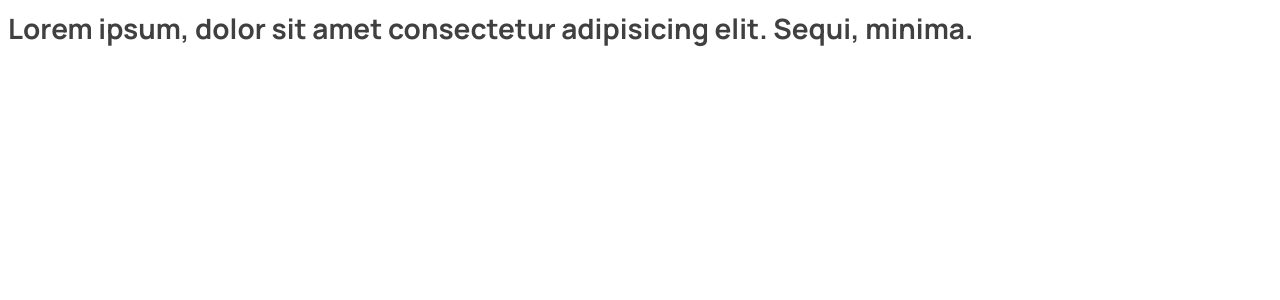
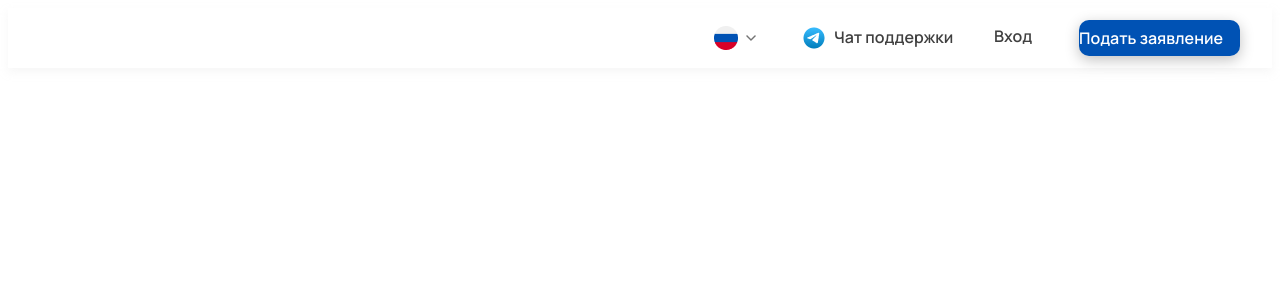
Before and after one commit to FrowningCat/visa_landing, a Next.js app: page / in a window 1280 px wide. Shown: the top 300 px of the page. Built offline with nearby package versions, Linux system fonts and the light colour scheme.

Commit message:
add header

```diff
--- a/app/globals.css
+++ b/app/globals.css
@@ -1,18 +1,66 @@
-@import url("https://fonts.googleapis.com/css2?family=Inter&family=Manrope:wght@400;500;600;700&family=Noto+Sans:wght@300;400;500;700&family=Roboto&display=swap");
+@import url('https://fonts.googleapis.com/css2?family=Inter&family=Manrope:wght@400;500;600;700&family=Noto+Sans:wght@300;400;500;700&family=Roboto&display=swap');
 .landing {
     margin: 0;
     padding: 0;
-  font-family: "Manrope";
+    font-family: 'Manrope';
     color: #404040;
 }
 
+.link:hover {
+    cursor: pointer;
+}
+
+a {
+    color: inherit;
+    text-decoration: none;
+}
+
 .header {
+    height: 60px;
+    display: flex;
+    background-color: #fff;
+    filter: drop-shadow(0px 4px 4px rgba(219, 219, 219, 0.25));
     font-size: 16px;
     font-weight: 600;
     line-height: 21.86px;
+}
+.header__block {
+    height: 24px;
+    width: 319px;
+    display: flex;
+    gap: 40px;
+    margin-top: 18px;
+    margin-left: 706px;
+}
+.header__imgFlag {
+    width: 48px;
+    display: flex;
+    gap: 8px;
+    align-items: center;
+}
+.header__tg {
+    width: 152px;
+    display: flex;
+    gap: 8px;
+    align-items: center;
+}
+.header__button {
+    height: 36px;
+    width: 161px;
+    display: flex;
+    color: #fff;
+    background: #0052b4;
+    border-radius: 10px;
+    filter: drop-shadow(0px 4px 7px rgba(0, 0, 0, 0.24));
+    margin-top: 12px;
+    margin-left: 46px;
+    align-items: center;
+    gap: 10px;
+    font-weight: 14px;
+    line-height: 20px;
 }
 
 .footer {
     font-size: 14px;
     line-height: 19.12px;
-}/*# sourceMappingURL=globals.css.map */
+} /*# sourceMappingURL=globals.css.map */
--- a/app/globals.scss
+++ b/app/globals.scss
@@ -2,8 +2,11 @@
 
 $mainTextColor: #404040;
 $additionalTextColor: #7a7a7a;
+$rareTextColor: #808080;
 $buttonTextColor: #fff;
 $selectedTextColor: #0052b4;
+$buttonColor: #0052b4;
+$headerBackgroundColor: #fff;
 $mainBackgroundColor: #dfe8eb;
 $footerBackgroundColor: #081627;
 
@@ -36,10 +39,58 @@ $footerOfferHeightText: 16.39px;
     color: $mainTextColor;
 }
 
+.link:hover {
+    cursor: pointer;
+}
+
+a {
+    color: inherit;
+    text-decoration: none;
+}
+
 .header {
+    height: 60px;
+    display: flex;
+    background-color: $headerBackgroundColor;
+    filter: drop-shadow(0px 4px 4px rgba(219, 219, 219, 25%));
     font-size: $mainWeightText;
     font-weight: $mainSizeText;
     line-height: $headerLineHeightText;
+    &__block {
+        height: 24px;
+        width: 319px;
+        display: flex;
+        gap: 40px;
+        margin-top: 18px;
+        margin-left: 706px;
+    }
+    &__imgFlag {
+        width: 48px;
+        display: flex;
+        gap: 8px;
+        align-items: center;
+    }
+    &__tg {
+        width: 152px;
+        display: flex;
+        gap: 8px;
+        align-items: center;
+    }
+    &__button {
+        height: 36px;
+        width: 161px;
+        display: flex;
+        color: $buttonTextColor;
+        background: $buttonColor;
+        border-radius: 10px;
+        filter: drop-shadow(0px 4px 7px rgba(000, 000, 000, 24%));
+        margin-top: 12px;
+        margin-left: 46px;
+        align-items: center;
+        gap: 10px;
+        font-weight: $footerWeightText;
+        line-height: $buttonLineHeightText;
+    }
 }
 
 .footer {
--- a/app/page.tsx
+++ b/app/page.tsx
@@ -1,16 +1,38 @@
 import Image from 'next/image';
+import Link from 'next/link';
+import ru from '../public/RU.png';
+import chevronDownGray from '../public/chevron.down.gray.png';
+import telegram from '../public/telegram.png';
 
 export default function Home() {
     return (
         <div className="landing">
-            <header className="header"></header>
+            <header className="header">
+                <div className="header__block">
+                    <div className="header__imgFlag">
+                        <Image src={ru} alt="flag" />
+                        <Image
+                            src={chevronDownGray}
+                            alt="chevronDownGray"
+                            className="link"
+                        />
+                    </div>
+                    <div className="header__tg">
+                        <Image src={telegram} alt="telegram" />
+                        <Link href="https://t.me/Frowning_Cat">
+                            <text className="link">Чат поддержки</text>
+                        </Link>
+                    </div>
+                    <div className="header__enterText link">
+                        <text>Вход</text>
+                    </div>
+                </div>
+                <div className="header__button link">
+                    <text>Подать заявление</text>
+                </div>
+            </header>
             <main className="main"></main>
-            <footer className="footer">
-                <h1>
-                    Lorem ipsum, dolor sit amet consectetur adipisicing elit.
-                    Sequi, minima.
-                </h1>
-            </footer>
+            <footer className="footer"></footer>
         </div>
     );
 }
```
Also changed, not shown: public/chevron.down.gray.png (added), 1 other file (tests, documents, lock files or other folders). Lines whose indentation alone changed are shown as unchanged.
